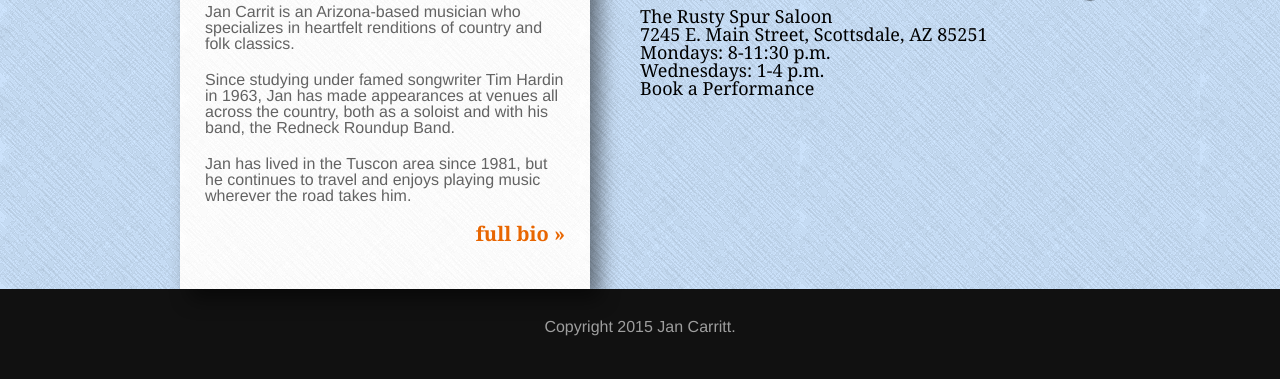
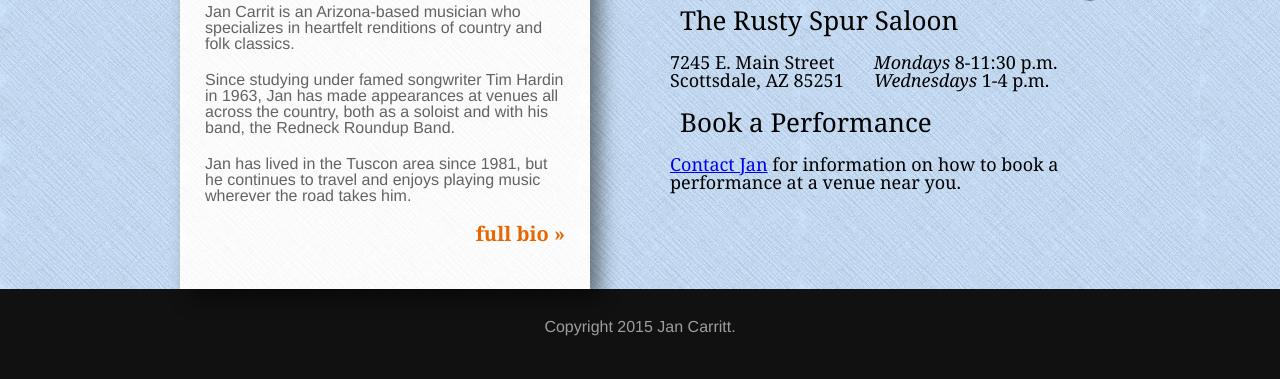
Before and after one commit to justinsilvestre/jan-carritt, a plain HTML site: page index.html in a window 1280 px wide. Shown: the part 755-1134 px from the top of the page. Drawn offline with Linux system fonts and the light colour scheme.

Commit message:
completed first draft of home page

```diff
--- a/index.html
+++ b/index.html
@@ -63,14 +63,16 @@
 			<h1>See Me Perform</h1>
 			<div class="rusty">
 				<h2>The Rusty Spur Saloon</h2>
-				<p class="address">7245 E. Main Street,
+				<p class="address">7245 E. Main Street<br />
 Scottsdale, AZ 85251</p>
-				<p>Mondays: 8-11:30 p.m.</p>
-				<p>Wednesdays: 1-4 p.m.</p>
+				<ul>
+				<li><strong>Mondays</strong> 8-11:30 p.m.</li>
+				<li><strong>Wednesdays</strong> 1-4 p.m.</li>
+				</ul>
 			</div>
 			<div class="book">
 				<h2>Book a Performance</h2>
-				<p></p>
+				<p><a href="contact.html">Contact Jan</a> for information on how to book a performance at a venue near you.</p>
 			</div>
 
 		</div>
--- a/styles.scss
+++ b/styles.scss
@@ -258,8 +258,27 @@ box-shadow: inset 0px -33px 77px -4px rgba(0,0,0,0.75);
 		background-size: 100% auto;
 		margin: 0;
 		color:#000000/*#485059*/;
+	}
 
-
+	h2 {
+		font-size:26px;
+		margin-bottom: 20px;
+		margin-left:40px;
+		clear: both;
+	}
+	p {
+		margin-bottom: 20px;
+		margin-left:30px;
+	}
+	ul {
+		padding-left:30px;
+	}
+	.address {
+		float:left;
+				padding-right:30px;
+	}
+	strong {
+		font-style: italic;
 	}
 }
 
```
Also changed, not shown: styles.css, 1 other file.
